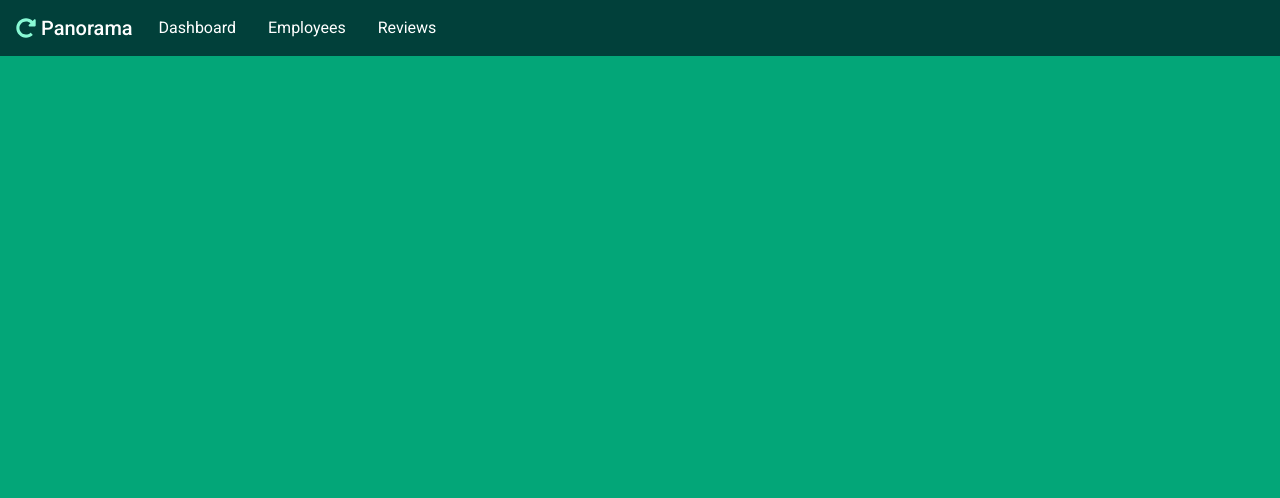
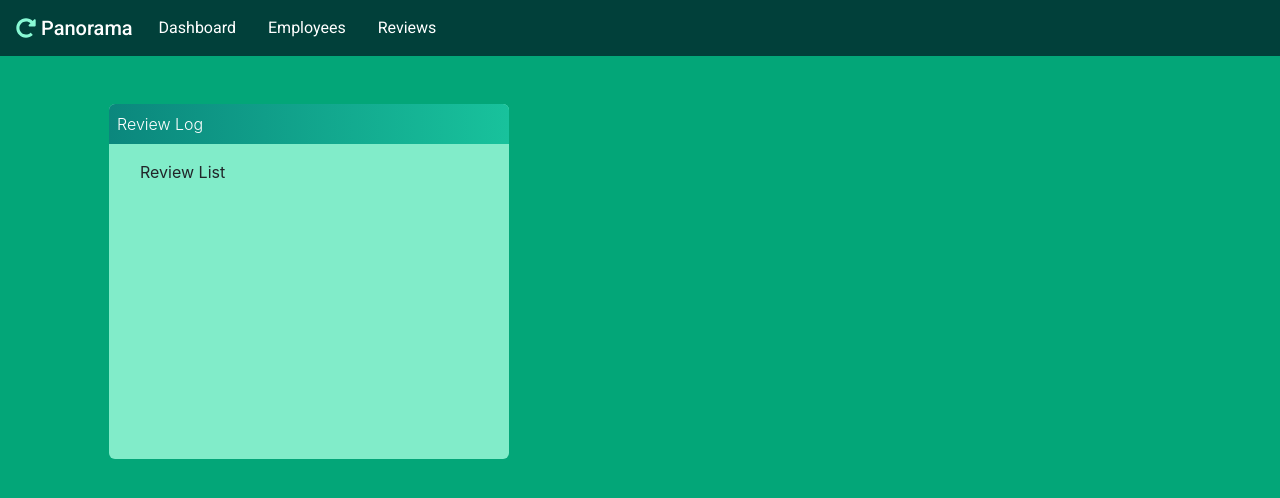
Before and after one commit to casey-cook/panorama-app, a React (Create React App) app: page /reviews in a window 1280 px wide. Shown: the top 498 px of the page. Built offline with nearby package versions, Linux system fonts and the light colour scheme.

Commit message:
started on Review Log, logic next, then router

```diff
--- a/src/components/EmployeeInfoReviews/index.js
+++ b/src/components/EmployeeInfoReviews/index.js
@@ -31,28 +31,13 @@ const scoreStyle = {
 	fontSize: '.9em',
 };
 
-
-function RenderReviewDate({employee}) {
-
-  return (
-    employee.reviews.map(review => {
-      if (!review.complete) {
-      return (
-        review.date.month + '/' + review.date.day
-      )
-      } else return 'x'
-    })
-  )
-}
-
-
 function ReviewList(employee) {
   return (employee.employee.reviews.map(review => {
     return (
 
       <div style={empRowStyle} className='row pt-2 pb-2 mb-3'>
         <div className='col-4'>
-        {review.date.month}/{review.date.day}
+        {review.date.month}/{review.date.day}/{review.date.year}
         </div>
         <div style={scoreStyle} className='col-1 ml-auto mr-4 pl-1 pt-1'>
         {
--- a/src/components/Reviews/index.js
+++ b/src/components/Reviews/index.js
@@ -1,5 +1,6 @@
 import React, { Component } from 'react';
 import Navigation from '../Nav/index';
+import ReviewsCompletedList from '../ReviewsCompletedList';
 
 class Reviews extends Component {
 
@@ -7,6 +8,13 @@ class Reviews extends Component {
     return (
       <React.Fragment>
         <Navigation />
+        <div className="container">
+          <div className="row mt-5">
+            <div className="col">
+              <ReviewsCompletedList employees={this.employees}/>
+            </div>
+          </div>
+        </div>
       </React.Fragment>
     )
   }
--- /dev/null
+++ b/src/components/ReviewsCompletedList/index.js
@@ -0,0 +1,33 @@
+import React from 'react';
+
+const windowStyle2 = {
+	minHeight: 355,
+	backgroundColor: '#81ecc9',
+	maxWidth: 400,
+	minWidth: 400,
+	borderRadius: 6,
+};
+
+const headingStyle = {
+	backgroundImage: 'linear-gradient(to right, #0b877d , #18c29c)',
+	borderTopLeftRadius: 6,
+	borderTopRightRadius: 6,
+};
+
+
+function ReviewsCompletedList(employees) {
+  return(
+      <div style={windowStyle2} className='ml-4 mb-4'>
+        <div style={headingStyle}>
+          <p className='wHeading p-2 mb-0'>Review Log</p>
+        </div>
+        <div className='m-3'>
+          <div className='container'>
+            Review List
+          </div>
+        </div>
+      </div>
+    );
+}
+
+export default ReviewsCompletedList;
--- a/src/shared/employeeData.js
+++ b/src/shared/employeeData.js
@@ -77,7 +77,7 @@ export const EMPLOYEES = [
 		},
 		reviews: [
 			{
-				id: 0,
+				id: 3,
 				date: {
           year: '2019',
           month: '08',
@@ -91,7 +91,7 @@ export const EMPLOYEES = [
         complete: true
 			},
 			{
-				id: 1,
+				id: 4,
 				date: {
           year: '2019',
           month: '11',
@@ -105,7 +105,7 @@ export const EMPLOYEES = [
         complete: false
 			},
 			{
-				id: 2,
+				id: 5,
 				date: {
           year: '2020',
           month: '02',
@@ -137,7 +137,7 @@ export const EMPLOYEES = [
 		},
 		reviews: [
 			{
-				id: 0,
+				id: 6,
 				date: {
           year: '2019',
           month: '08',
@@ -151,7 +151,7 @@ export const EMPLOYEES = [
         complete: true
 			},
 			{
-				id: 1,
+				id: 7,
 				date: {
           year: '2019',
           month: '11',
@@ -165,7 +165,7 @@ export const EMPLOYEES = [
         complete: true
 			},
 			{
-				id: 2,
+				id: 8,
 				date: {
           year: '2020',
           month: '07',
@@ -197,7 +197,7 @@ export const EMPLOYEES = [
 		},
 		reviews: [
 			{
-				id: 0,
+				id: 9,
 				date: {
           year: '2019',
           month: '08',
@@ -211,7 +211,7 @@ export const EMPLOYEES = [
         complete: true
 			},
 			{
-				id: 1,
+				id: 10,
 				date: {
           year: '2019',
           month: '11',
@@ -225,7 +225,7 @@ export const EMPLOYEES = [
         complete: true
 			},
 			{
-				id: 2,
+				id: 11,
 				date: {
           year: '2019',
           month: '02',
```
